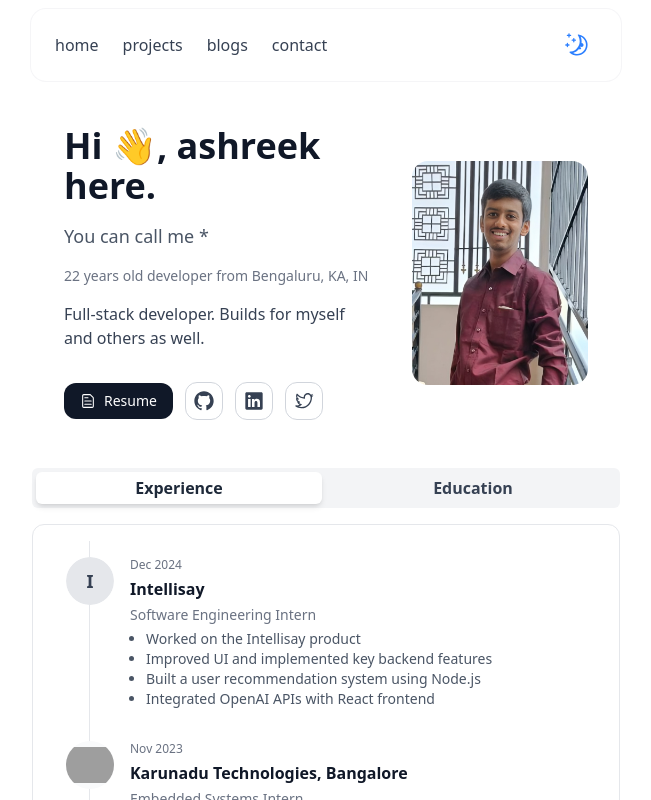
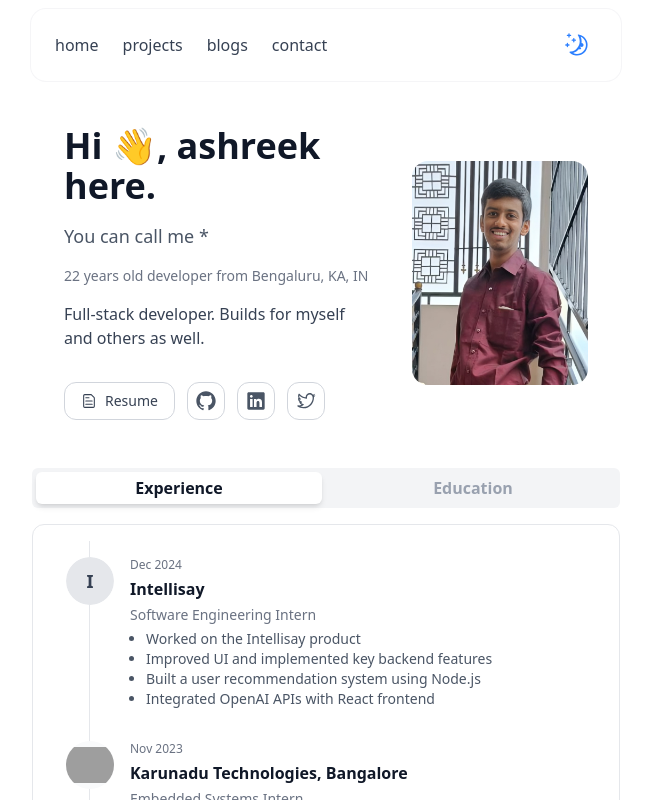
Before and after one commit to ashreekar/ashreek-portfolio-v1, a React (Vite) app: page / in a window 1280 px wide. Shown: the top 800 px of the page, without its empty margins (314-965 px from the left). Built offline with nearby package versions, Linux system fonts and the light colour scheme; grey boxes are pictures that could not be loaded.

Commit message:
add: ifo tweeks add: education

```diff
--- a/src/components/InfoOptions.jsx
+++ b/src/components/InfoOptions.jsx
@@ -1,14 +1,33 @@
-import React from 'react'
+function InfoOptions({ option, setOption }) {
+  const selectedClass =
+    "h-full w-1/2 text-center p-1 rounded-md font-semibold cursor-pointer " +
+    "bg-white text-gray-900 shadow-md " +
+    "dark:bg-neutral-800 dark:text-gray-100";
 
-function InfoOptions({ option, setOption }) {
-    const selectedClass="bg-white shadow-md rounded-md h-full w-1/2 text-center p-1 text-gray-800 font-semibold transition duration-300 cursor-pointer"
-    const outClass="h-full w-1/2 text-center font-semibold text-gray-700 p-1 transition duration-300 cursor-pointer"
-    return (
-        <div className='bg-gray-100 flex p-1 rounded-md gap-2'>
-            <p className={option==="projects"?selectedClass:outClass} onClick={()=>setOption("projects")}>Experience</p>
-            <p className={option==="education"?selectedClass:outClass} onClick={()=>setOption("education")}>Education</p>
-        </div>
-    )
+  const unselectedClass =
+    "h-full w-1/2 text-center p-1 font-semibold cursor-pointer transition " +
+    "text-gray-400 hover:text-gray-600 " +
+    "dark:text-gray-500 dark:hover:text-gray-300";
+
+  return (
+    <div className="flex p-1 rounded-md gap-2 bg-gray-100 dark:bg-neutral-900">
+      {/* Experience */}
+      <p
+        className={option === "projects" ? selectedClass : unselectedClass}
+        onClick={() => setOption("projects")}
+      >
+        Experience
+      </p>
+
+      {/* Education */}
+      <p
+        className={option === "education" ? selectedClass : unselectedClass}
+        onClick={() => setOption("education")}
+      >
+        Education
+      </p>
+    </div>
+  );
 }
 
-export default InfoOptions
+export default InfoOptions;
--- a/src/components/IntroCard.jsx
+++ b/src/components/IntroCard.jsx
@@ -1,30 +1,19 @@
-import React from "react";
 import {
     FileTextIcon,
     GitHubLogoIcon,
     LinkedInLogoIcon,
     TwitterLogoIcon,
 } from "@radix-ui/react-icons";
-import { Link } from "react-router-dom"
+import { Link } from "react-router-dom";
 
 function IntroCard() {
     return (
         <section className="mx-auto mt-4 w-full lg:w-1/2 px-6">
-            <div
-                className="
-          flex flex-col-reverse md:flex-row
-          items-center justify-between
-          gap-10
-          rounded-3xl
-          p-8
-          backdrop-blur-md
-          bg-white/60 dark:bg-white/10
-        "
-            >
-                {/* Text Content */}
+            <div className="flex flex-col-reverse md:flex-row items-center justify-between gap-10 rounded-3xl p-8 backdrop-blur-md bg-white/60 dark:bg-white/10">
+                {/* Text */}
                 <div className="space-y-4 text-center md:text-left">
-                    <h1 className="text-3xl font- sm:text-4xl font-semibold text-gray-900 dark:text-white">
-                        Hi <span className="inline-block">👋</span>, ashreek here.
+                    <h1 className="text-3xl sm:text-4xl font-semibold text-gray-900 dark:text-gray-100">
+                        Hi <span>👋</span>, ashreek here.
                     </h1>
 
                     <h2 className="text-lg text-gray-600 dark:text-gray-400">
@@ -40,76 +29,58 @@ function IntroCard() {
                     </p>
 
                     {/* Actions */}
-                    <div className="flex flex-wrap items-center justify-center md:justify-start gap-3 pt-4">
-                        {/* Resume */}
+                    <div className="flex flex-wrap gap-3 pt-4 justify-center md:justify-start">
                         <a
                             href="resume.pdf"
                             target="_blank"
                             className="
-                flex items-center gap-2
-                rounded-xl px-4 py-2 text-sm
-                bg-gray-900 text-white
-                dark:bg-white dark:text-black
-                hover:opacity-80 transition
-              "
+    flex items-center gap-2
+    rounded-xl px-4 py-2 text-sm
+    bg-white
+    text-gray-700 border border-gray-300
+    dark:bg-gray-900
+    dark:text-gray-300 dark:border-gray-600
+    hover:bg-gray-100 dark:hover:bg-gray-800
+    transition
+  "
                         >
                             <FileTextIcon className="h-4 w-4" />
                             Resume
                         </a>
 
-                        {/* GitHub */}
-                        <a
-                            href="#"
-                            aria-label="GitHub"
-                            className="
-                rounded-xl p-2
-                border border-gray-300 dark:border-white/20
-                text-gray-700 dark:text-gray-300
-                hover:text-black dark:hover:text-white
-                hover:bg-black/5 dark:hover:bg-white/10
-                transition
-              "
-                        >
-                            <GitHubLogoIcon className="h-5 w-5" />
-                        </a>
-
-                        {/* LinkedIn */}
-                        <a
-                            href="#"
-                            aria-label="LinkedIn"
-                            className="
-                rounded-xl p-2
-                border border-gray-300 dark:border-white/20
-                text-gray-700 dark:text-gray-300
-                hover:text-black dark:hover:text-white
-                hover:bg-black/5 dark:hover:bg-white/10
-                transition
-              "
-                        >
-                            <LinkedInLogoIcon className="h-5 w-5" />
-                        </a>
-
-                        {/* X / Twitter */}
-                        <a
-                            href="#"
-                            aria-label="X"
-                            className="
-                rounded-xl p-2
-                border border-gray-300 dark:border-white/20
-                text-gray-700 dark:text-gray-300
-                hover:text-black dark:hover:text-white
-                hover:bg-black/5 dark:hover:bg-white/10
-                transition
-              "
-                        >
-                            <TwitterLogoIcon className="h-5 w-5" />
-                        </a>
+                        {[{
+                            to: "https://github.com/ashreekar",
+                            icon: <GitHubLogoIcon className="h-5 w-5" />,
+                            label: "GitHub",
+                        }, {
+                            to: "https://www.linkedin.com/in/ashreek-a-r-38499a268/",
+                            icon: <LinkedInLogoIcon className="h-5 w-5" />,
+                            label: "LinkedIn",
+                        }, {
+                            to: "https://x.com/ashreek_ar",
+                            icon: <TwitterLogoIcon className="h-5 w-5" />,
+                            label: "Twitter",
+                        }].map(({ to, icon, label }) => (
+                            <Link
+                                key={label}
+                                to={to}
+                                target="_blank"
+                                aria-label={label}
+                                className="rounded-xl p-2 border border-gray-300 dark:border-gray-700 text-gray-600 dark:text-gray-400 hover:text-gray-900 dark:hover:text-white hover:bg-black/5 dark:hover:bg-white/10 transition"
+                            >
+                                {icon}
+                            </Link>
+                        ))}
                     </div>
                 </div>
 
-                {/* Image Placeholder */}
+                {/* Image */}
                 <div className="shrink-0">
-                    <img src="me1.jpg" className="h-56 w-44 rounded-2xl bg-gray-200 dark:bg-white/10 flex items-center justify-center text-gray-400" />
+                    <img
+                        src="me1.jpg"
+                        alt="Ashreek"
+                        className="h-56 w-44 rounded-2xl object-cover bg-gray-200 dark:bg-white/10"
+                    />
                 </div>
             </div>
         </section>
```
